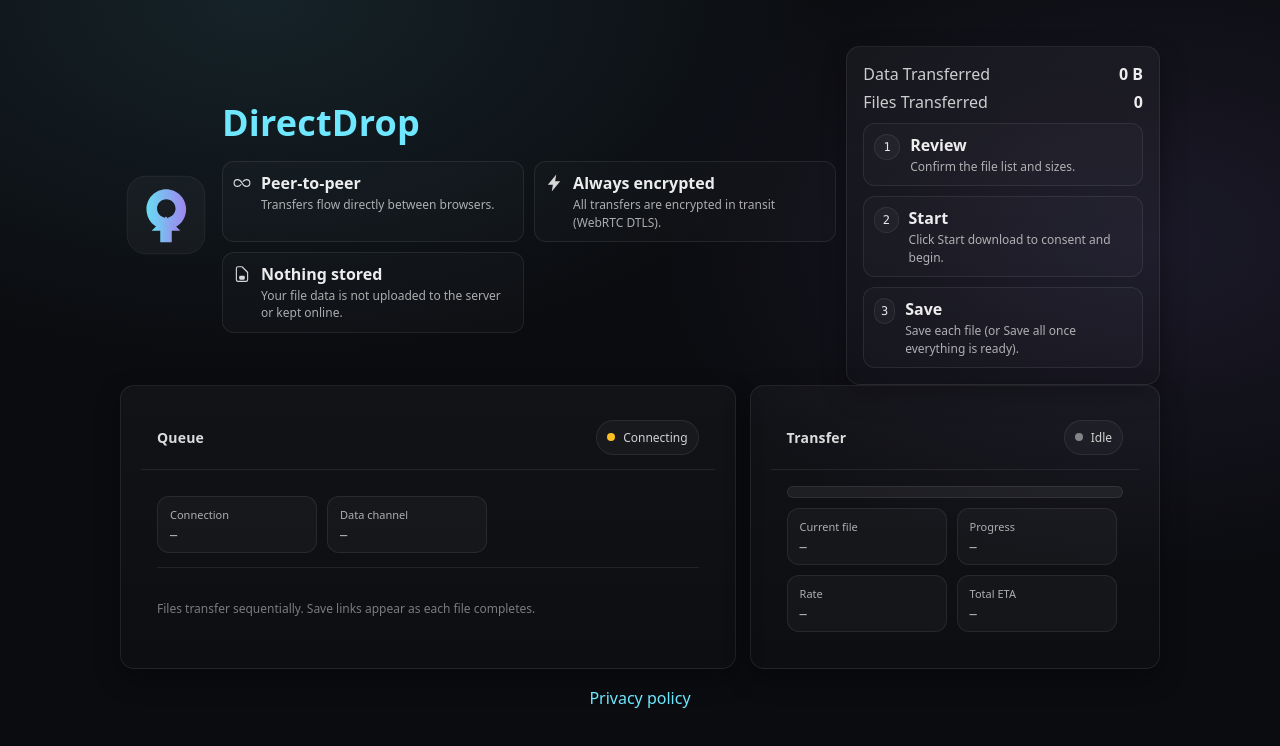
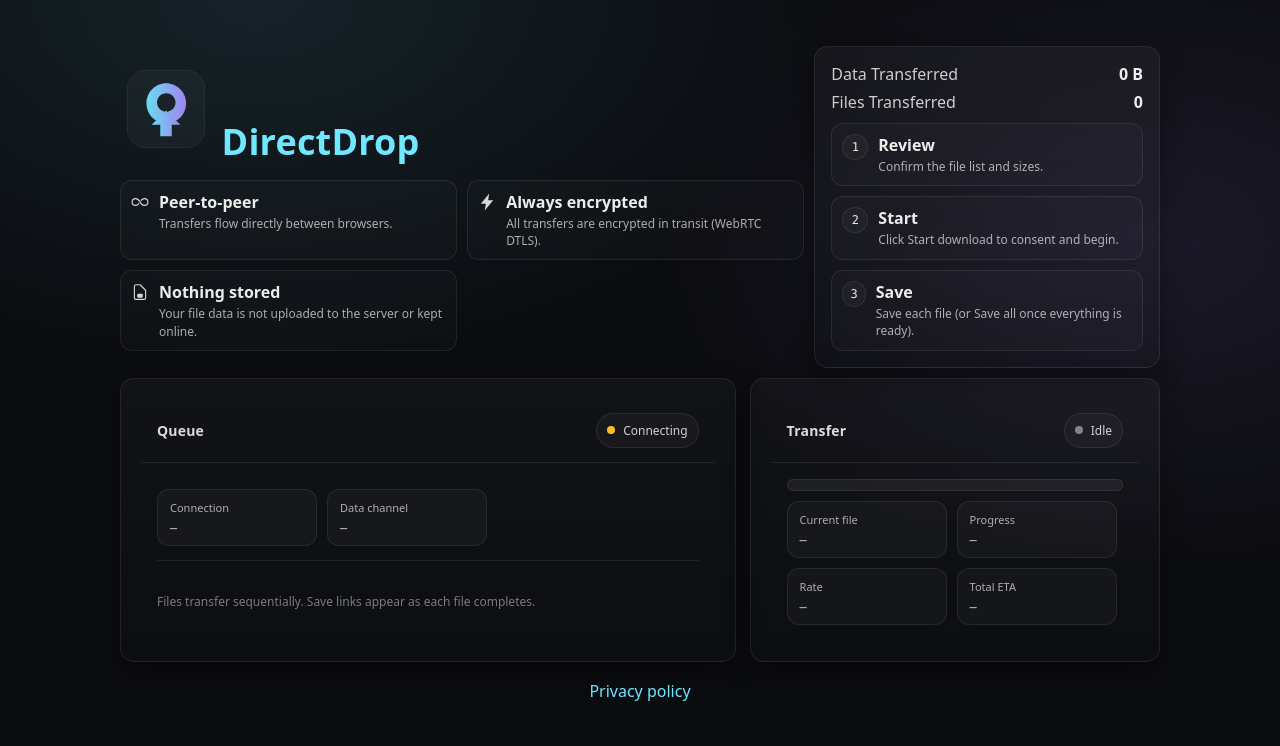
Before and after one commit to derekShaheen/direct-drop-p2p, a website with bundled scripts: page public/receiver.html in a window 1280 px wide. Built offline with nearby package versions, Linux system fonts and the light colour scheme; no server answers.

Commit message:
Added padding. Moved logo

```diff
--- a/public/app.css
+++ b/public/app.css
@@ -104,6 +104,7 @@ a:hover{ text-decoration:underline; }
   grid-template-columns: 1.2fr .8fr;
   gap: 14px;
   align-items: stretch;
+  padding-top: 10px;
 }
 @media (max-width: 920px){
   .grid{ grid-template-columns: 1fr; }
--- a/public/receiver.html
+++ b/public/receiver.html
@@ -13,10 +13,9 @@
     <div class="topbar">
       <div class="brand">
         <div class="brandline">
-          <img class="brandmark" src="/mark.svg" alt="" />
           <div>
-            <a class="brand" href="/sender.html" aria-label="DirectDrop home"><h1>DirectDrop</h1></a>
-<div class="featurelist">
+            <h1><img class="brandmark" src="/mark.svg" alt="" /> <a class="brand" href="/sender.html" aria-label="DirectDrop home">DirectDrop</a> <script type='text/javascript' src='https://storage.ko-fi.com/cdn/widget/Widget_2.js'></script><script type='text/javascript'>kofiwidget2.init('Support us here', '#1a363c', 'M4M11T5GH5');kofiwidget2.draw();</script> </h1>
+          <div class="featurelist">
           <div class="featureitem">
             <svg viewBox="0 0 512 512" fill="none" stroke="currentColor" stroke-width="32" stroke-linecap="round" stroke-miterlimit="10">
               <path d="M256 256s-48-96-126-96c-54.12 0-98 43-98 96s43.88 96 98 96c37.51 0 71-22.41 94-48m32-48s48 96 126 96c54.12 0 98-43 98-96s-43.88-96-98-96c-37.51 0-71 22.41-94 48"></path>
```
Also changed, not shown: public/sender.html (+2 -3 lines).
